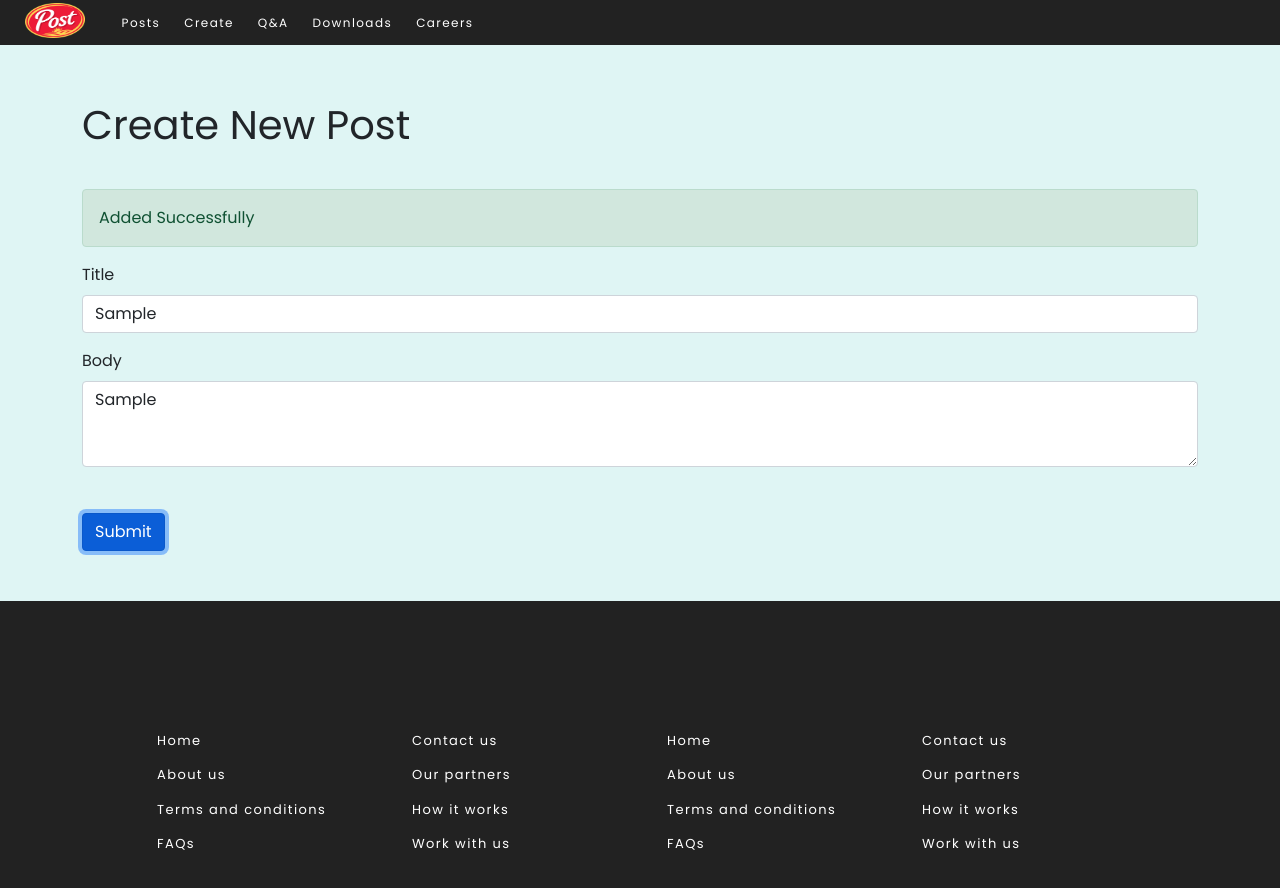
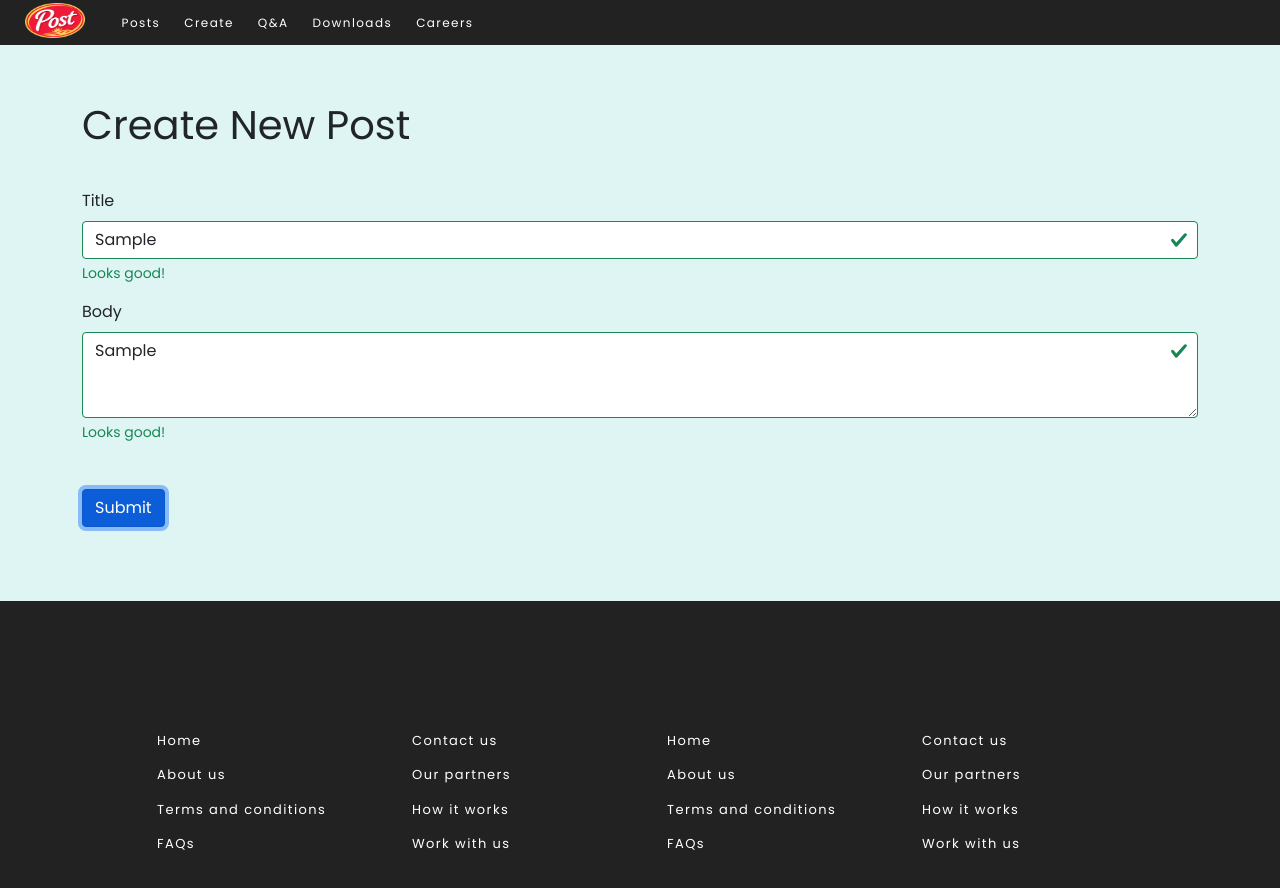
Before and after one commit to barjabeen12/React-test-app, a React (Create React App) app: page /addpost in a window 1280 px wide. Both pictures are taken after typing "Sample", "Sample" into the empty fields and a click on the button "Submit". Shown: the top 888 px of the page. Built offline with nearby package versions, Linux system fonts and the light colour scheme; no server answers.

Commit message:
second changes

```diff
--- a/src/Components/AddPost.jsx
+++ b/src/Components/AddPost.jsx
@@ -5,9 +5,19 @@ function AddPost() {
     const [Title, setTitle]= useState();
     const [body, setbody]= useState();
     const [validate, setvalidate] = useState(false);
+    const [validated, setValidated] = useState(false);
+
   const [error, setError] = useState();
-    const handleClick = () =>{
+    const handleClick = (event) =>{
+        event.preventDefault();
+        const form = event.currentTarget;
 
+    if (form.checkValidity() === false) {
+
+      event.stopPropagation();
+
+    }
+    if(Title !=null && body!=null){
         fetch('https://jsonplaceholder.typicode.com/posts', {
         method: 'POST',
     body: JSON.stringify({
@@ -19,12 +29,15 @@ function AddPost() {
         'Content-type': 'application/json; charset=UTF-8',
     },
     })
-    .then((response) => response.json())
+    .then((response) => {response.json()
+        setvalidate(true)
+    })
     .then((json) => console.log(json))
-    .then(setvalidate(true));
 
 
+    }
 
+    setValidated(true);
 
     }
     return (
@@ -42,16 +55,18 @@ function AddPost() {
             </Alert>
 
             )}
-            <Form>
+            <Form noValidate validated={validated} onSubmit={handleClick}>
          <Form.Group className="mb-3" controlId="exampleForm.ControlInput1">
          <Form.Label>Title</Form.Label>
-            <Form.Control type="text" placeholder="Title" onChange={(e) => setTitle(e.target.value)}/>
+            <Form.Control required type="text" placeholder="Title" onChange={(e) => setTitle(e.target.value)} />
+            <Form.Control.Feedback>Looks good!</Form.Control.Feedback>
             </Form.Group>
         <Form.Group className="mb-3" controlId="exampleForm.ControlTextarea1">
             <Form.Label>Body</Form.Label>
-            <Form.Control as="textarea" rows={3} placeholder="Body" onChange={(e) => setbody(e.target.value)} />
+            <Form.Control required as="textarea" rows={3} placeholder="Body" onChange={(e) => setbody(e.target.value)}  />
+            <Form.Control.Feedback>Looks good!</Form.Control.Feedback>
         </Form.Group>
-            <Button className="mb-3" style={{marginTop:"30px "}} onClick={handleClick}>
+            <Button type="submit" className="mb-3" style={{marginTop:"30px "}}>
             Submit
             </Button>
             </Form>
--- a/src/Components/Card.jsx
+++ b/src/Components/Card.jsx
@@ -22,12 +22,12 @@ function PostCard(props) {
 
     }
     return (
-        <Card style={{ maxHeight: '400px' ,marginTop:"20px"}}>
-        <Card.Header >{id}</Card.Header>
+        <Card style={{ maxHeight: '400px' ,marginTop:"20px", borderRadius:"10px"}}>
+        <Card.Header>{id}</Card.Header>
         <Card.Body>
-          <h2>{title}</h2>
+          <h2>{(title).slice(0,8)}...</h2>
           <Card.Text>
-          {body}
+          {(body).slice(0,80)}...
           </Card.Text>
           <Button variant="danger" onClick={handleDelete}>Delete</Button>
         </Card.Body>
--- a/src/Components/Pagination.css
+++ b/src/Components/Pagination.css
@@ -28,10 +28,11 @@
   .next {
     background: #fff;
     border: none;
-    padding: 10px;
-    color: blue;
+    padding: 5px;
+    color: rgb(38, 38, 39);
     box-shadow: 0 0 3px rgba(0, 0, 0, 0.4);
     margin: 0 10px;
+    border-radius: 10px;
     cursor: pointer;
   }
 
--- a/src/Components/Pagination.jsx
+++ b/src/Components/Pagination.jsx
@@ -1,5 +1,5 @@
 import React, { useState, useEffect,useMemo } from "react";
-import { Container } from "react-bootstrap";
+import { Container,Row,Col } from "react-bootstrap";
 import "./Pagination.css"
 
 
@@ -42,10 +42,14 @@ function Pagination({ data, RenderComponent, title, pageLimit, dataLimit }) {
 
         <Container>
 
+          <Row>
+
           {getPaginatedData().map((d, idx) => (
-
+            <Col lg={3} md={6} sm={12}>
             <RenderComponent key={idx} data={d} />
+            </Col>
           ))}
+          </Row>
         </Container>
 
 
--- a/src/Components/Posts.jsx
+++ b/src/Components/Posts.jsx
@@ -37,7 +37,7 @@ function Posts() {
                     RenderComponent={PostCard}
                     title="Posts"
                     pageLimit={5}
-                    dataLimit={10}
+                    dataLimit={12}
                      />
                     </>
       ) : (
```
